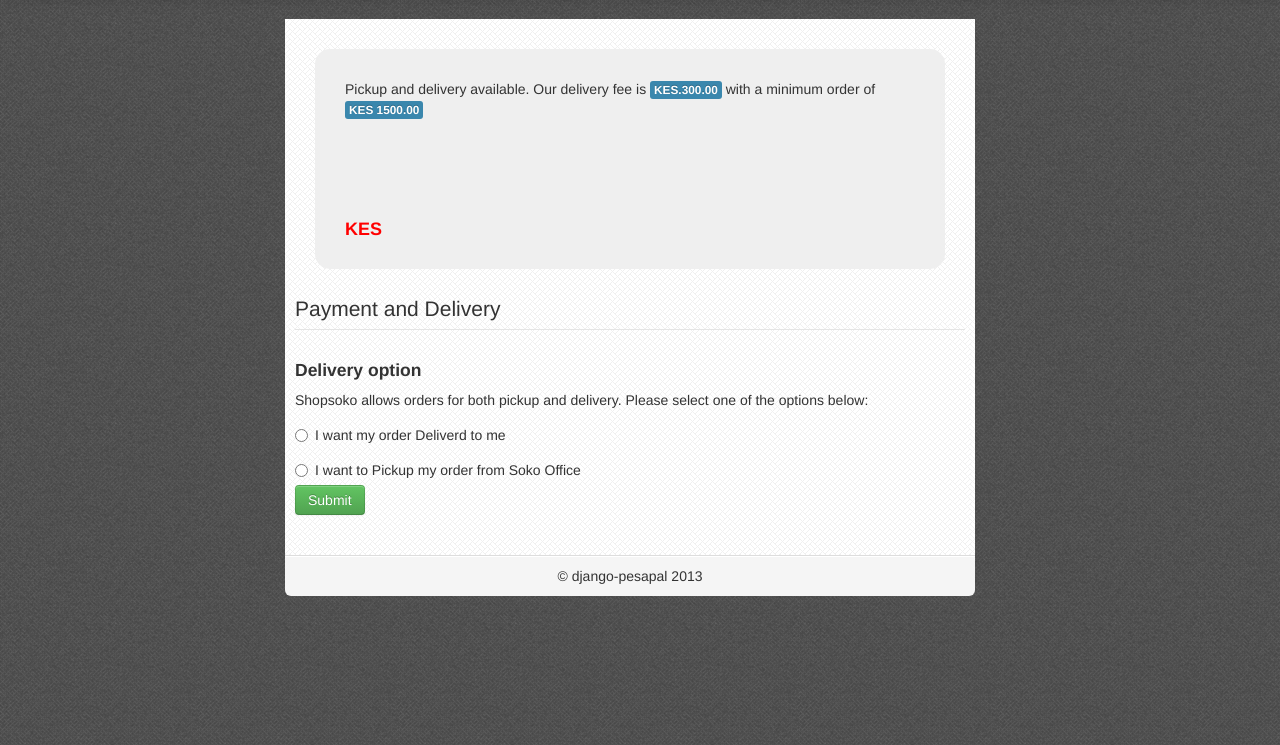
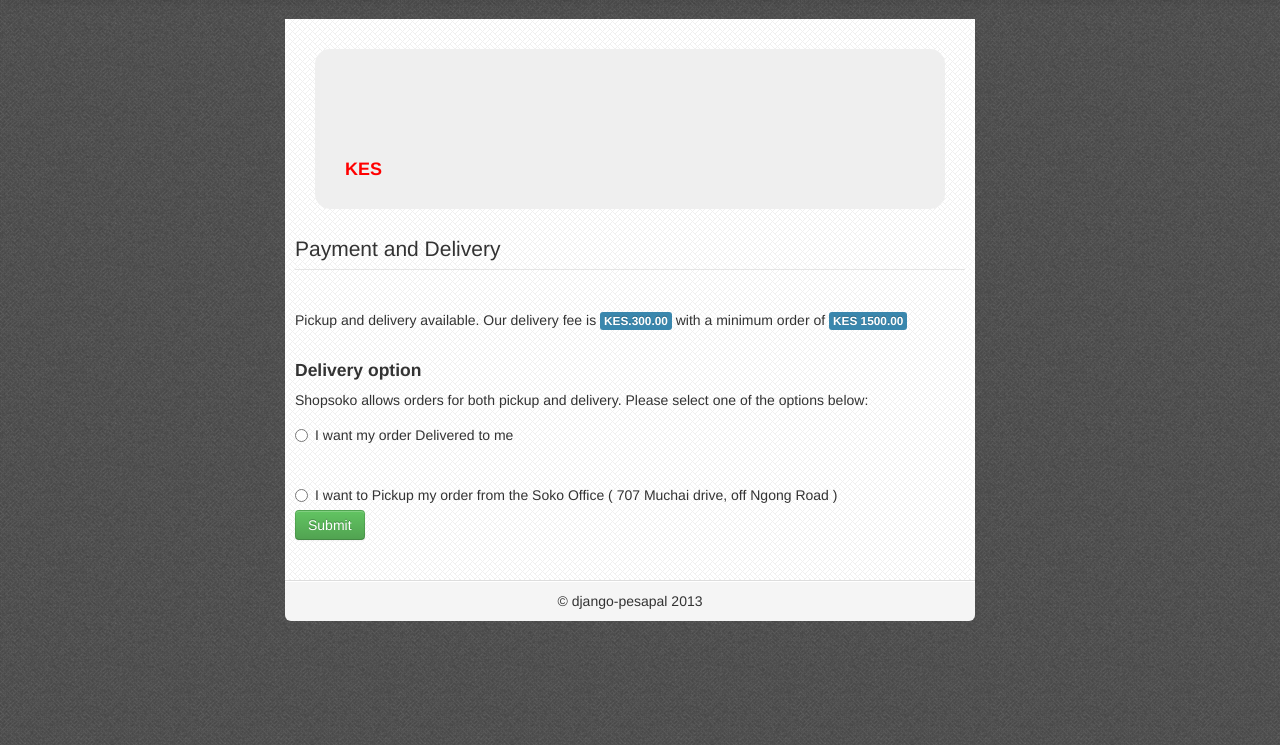
Before and after one commit to nickaigi/django-pesapal, a Django app: template core/templates/buy.html in a window 1280 px wide. Shown: the part 41-786 px from the top of the page. Run offline with Django 3.2, Linux system fonts and the light colour scheme; the template is opened without the code that fills it, so the values that code supplies are empty; parts of the project's set-up code (start-up, migrations or seed data) failed here and were passed over; some libraries are stand-ins or nearby versions.

Commit message:
update based on requirements from mama soko

```diff
--- a/core/templates/buy.html
+++ b/core/templates/buy.html
@@ -15,9 +15,6 @@
 {% block page-content %}
     <div class="images_stream span7 offset2">
         <div class="product_item">
-            Pickup and delivery available. Our delivery fee is <span class="label label-info">KES.300.00</span> with a minimum order of <span class="label label-info">KES 1500.00</span>
-            <br />
-            <br />
             <div class="product_name">
                 {{ product.name }}
             </div>
@@ -39,6 +36,11 @@
             <input type="hidden" name="cost" value="{{ product.price }}"/>
 
             <legend>Payment and Delivery</legend>
+            <br />
+            Pickup and delivery available. Our delivery fee is <span class="label label-info">KES.300.00</span> with a minimum order of <span class="label label-info">KES 1500.00</span>
+            <br />
+            <br />
+
             <fieldset>
                 <h4>Delivery option</h4>
                 <p>
@@ -48,19 +50,21 @@
                     <div class="controls">
                         <label class="radio">
                             <input type="radio" name="delivery" value="d" >
-                            I want my order Deliverd to me
+                            I want my order Delivered to me
                         </label>
+                        <br />
+                        <input type="text" style="display: none;" class="input-xxlarge" name="location" id="location" placeholder="Please provide your location details" />
+
                     </div>
                 </div>
                 <div class="control-group">
                     <div class="controls">
                         <label class="radio">
                             <input type="radio" name="delivery" value="p" >
-                                I want to Pickup my order from Soko Office
+                                I want to Pickup my order from the Soko Office ( 707 Muchai drive, off Ngong Road )
                         </label>
                     <div>
                 </div>
-                <input type="text" style="display: none;" class="input-xxlarge" name="location" id="location" placeholder="Please provide your location details" />
 
 
                 <div class="control-group">
```
Also changed, not shown: core/templates/checkout.html (+8 -3 lines).
